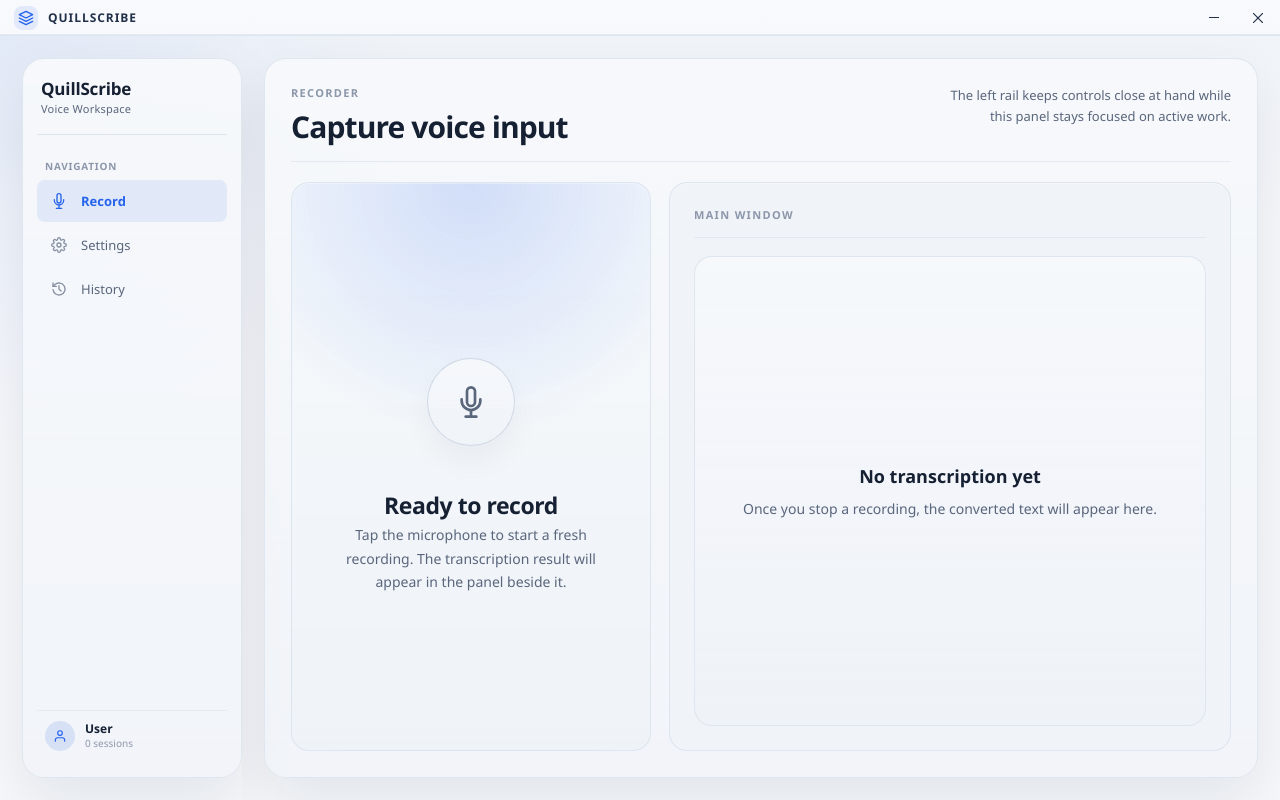
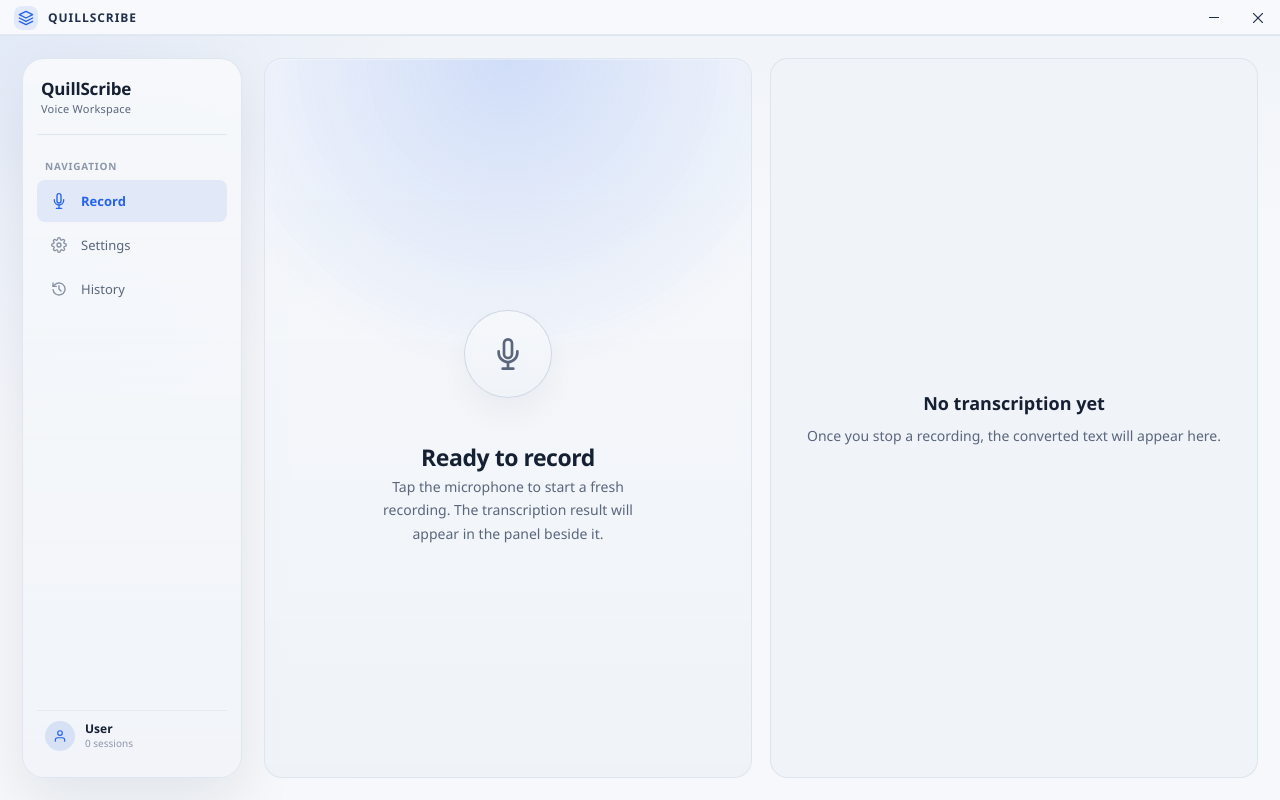
Before and after one commit to theguy000/QuillScribe, a Svelte app: page / in a window 1280 px wide. Built offline with nearby package versions, Linux system fonts and the light colour scheme.

Commit message:
Fix transcription section height mismatch by removing nested card styles

```diff
--- a/src/App.svelte
+++ b/src/App.svelte
@@ -7,6 +7,7 @@
 
   let isRecording = $state(false);
   let transcriptionText = $state('');
+  let isEditing = $state(false);
   let statusMessage = $state('Ready');
   let currentTheme = $state('white');
   let compactMode = $state(false);
@@ -158,6 +159,18 @@
       console.error('Failed to save settings:', err);
       statusMessage = `Failed to save settings: ${err}`;
     }
+  }
+
+  async function copyTranscription() {
+    try {
+      await navigator.clipboard.writeText(transcriptionText);
+    } catch {
+      // fallback: select all text
+    }
+  }
+
+  function toggleEdit() {
+    isEditing = !isEditing;
   }
 
   function formatTimestamp(timestamp) {
@@ -323,15 +336,6 @@
         onsave={handleSaveSettings}
       />
     {:else}
-      <div class="panel record-panel">
-        <div class="panel-header">
-          <div>
-            <p class="panel-kicker">Recorder</p>
-            <h2>Capture voice input</h2>
-          </div>
-          <p class="panel-summary">The left rail keeps controls close at hand while this panel stays focused on active work.</p>
-        </div>
-
       <div class="record-grid">
         <section class="hero-card">
           <div class="mic-section">
@@ -381,25 +385,33 @@
         </section>
 
         <section class="transcription-section">
-            <div class="transcription-box">
-              <div class="transcription-header">
-                <p class="transcription-label">Main window</p>
           {#if transcriptionText}
-                  <button class="panel-action subtle" onclick={showHistoryPanel}>View history</button>
+            <div class="transcription-actions">
+              <button class="action-btn" onclick={copyTranscription} title="Copy">
+                <svg width="14" height="14" viewBox="0 0 24 24" fill="none" stroke="currentColor" stroke-width="2" stroke-linecap="round" stroke-linejoin="round">
+                  <rect x="9" y="9" width="13" height="13" rx="2" ry="2" />
+                  <path d="M5 15H4a2 2 0 0 1-2-2V4a2 2 0 0 1 2-2h9a2 2 0 0 1 2 2v1" />
+                </svg>
+              </button>
+              <button class="action-btn" class:active={isEditing} onclick={toggleEdit} title={isEditing ? 'Done editing' : 'Edit'}>
+                <svg width="14" height="14" viewBox="0 0 24 24" fill="none" stroke="currentColor" stroke-width="2" stroke-linecap="round" stroke-linejoin="round">
+                  <path d="M11 4H4a2 2 0 0 0-2 2v14a2 2 0 0 0 2 2h14a2 2 0 0 0 2-2v-7" />
+                  <path d="M18.5 2.5a2.121 2.121 0 0 1 3 3L12 15l-4 1 1-4 9.5-9.5z" />
+                </svg>
+              </button>
+            </div>
+            {#if isEditing}
+              <textarea class="transcription-text transcription-edit" bind:value={transcriptionText}></textarea>
+            {:else}
+              <p class="transcription-text">{transcriptionText}</p>
             {/if}
-              </div>
-
-              {#if transcriptionText}
-                <p class="transcription-text">{transcriptionText}</p>
           {:else}
-                <div class="empty-state empty-inline">
+            <div class="empty-inline">
               <p class="empty-title">No transcription yet</p>
               <p class="empty-copy">Once you stop a recording, the converted text will appear here.</p>
             </div>
           {/if}
-            </div>
         </section>
-        </div>
       </div>
     {/if}
   </section>
@@ -668,15 +680,15 @@
   }
 
   .record-grid {
-    flex: 1;
+    height: 100%;
     display: grid;
-    grid-template-columns: minmax(280px, 360px) minmax(0, 1fr);
+    grid-template-columns: 1fr 1fr;
     gap: 18px;
     min-height: 0;
   }
 
   .hero-card,
-  .transcription-box,
+  .transcription-section,
   .history-item,
   .empty-state {
     border: 1px solid color-mix(in srgb, var(--border-light) 95%, transparent);
@@ -776,25 +788,43 @@
   .transcription-section {
     min-width: 0;
     min-height: 0;
+    display: flex;
+    flex-direction: column;
+    padding: 20px;
+    overflow: hidden;
   }
 
-  .transcription-box {
-    height: 100%;
+  .transcription-actions {
     display: flex;
-    flex-direction: column;
-    padding: 24px;
-    overflow: hidden;
-    box-shadow: inset 0 1px 0 color-mix(in srgb, #ffffff 30%, transparent);
+    gap: 6px;
+    justify-content: flex-end;
+    margin-bottom: 12px;
+    flex-shrink: 0;
   }
 
-  .transcription-header {
-    display: flex;
+  .action-btn {
+    display: inline-flex;
     align-items: center;
-    justify-content: space-between;
-    gap: 12px;
-    margin-bottom: 18px;
-    padding-bottom: 14px;
-    border-bottom: 1px solid color-mix(in srgb, var(--border-light) 72%, transparent);
+    justify-content: center;
+    width: 30px;
+    height: 30px;
+    border: 1px solid var(--border-light);
+    border-radius: 8px;
+    background: color-mix(in srgb, var(--bg-secondary) 80%, var(--bg-primary));
+    color: var(--text-secondary);
+    cursor: pointer;
+    transition: background-color 0.12s ease, color 0.12s ease, border-color 0.12s ease;
+  }
+
+  .action-btn:hover {
+    border-color: color-mix(in srgb, var(--accent) 45%, var(--border));
+    color: var(--accent);
+  }
+
+  .action-btn.active {
+    background: color-mix(in srgb, var(--accent) 12%, var(--bg-primary));
+    border-color: var(--accent);
+    color: var(--accent);
   }
 
   .transcription-text {
@@ -806,6 +836,17 @@
     word-wrap: break-word;
     overflow-y: auto;
     padding-right: 8px;
+  }
+
+  .transcription-edit {
+    resize: none;
+    border: none;
+    outline: none;
+    background: transparent;
+    font-family: inherit;
+    padding: 0;
+    padding-right: 8px;
+    margin: 0;
   }
 
   .history-panel {
@@ -877,15 +918,19 @@
     border: 1px solid color-mix(in srgb, var(--border-light) 85%, transparent);
   }
 
-  .empty-state {
+  .empty-state,
+  .empty-inline {
     display: flex;
     flex-direction: column;
     align-items: center;
     justify-content: center;
     gap: 8px;
+    text-align: center;
+  }
+
+  .empty-state {
     min-height: 220px;
     padding: 28px;
-    text-align: center;
     background: linear-gradient(180deg, color-mix(in srgb, var(--bg-primary) 94%, transparent), color-mix(in srgb, var(--bg-secondary) 86%, transparent));
   }
 
```
Also changed, not shown: src-tauri/tauri.conf.json (+4 -4 lines). Lines whose indentation alone changed are shown as unchanged.
